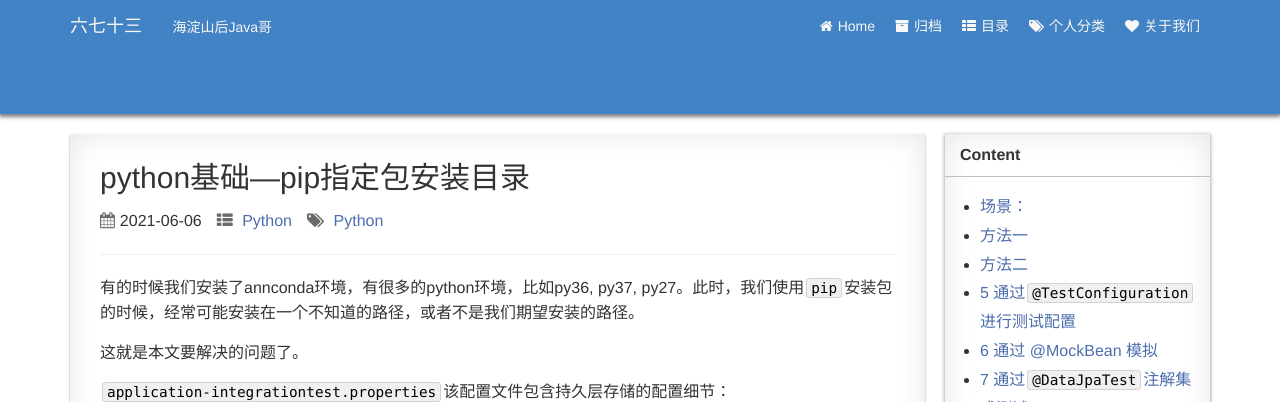
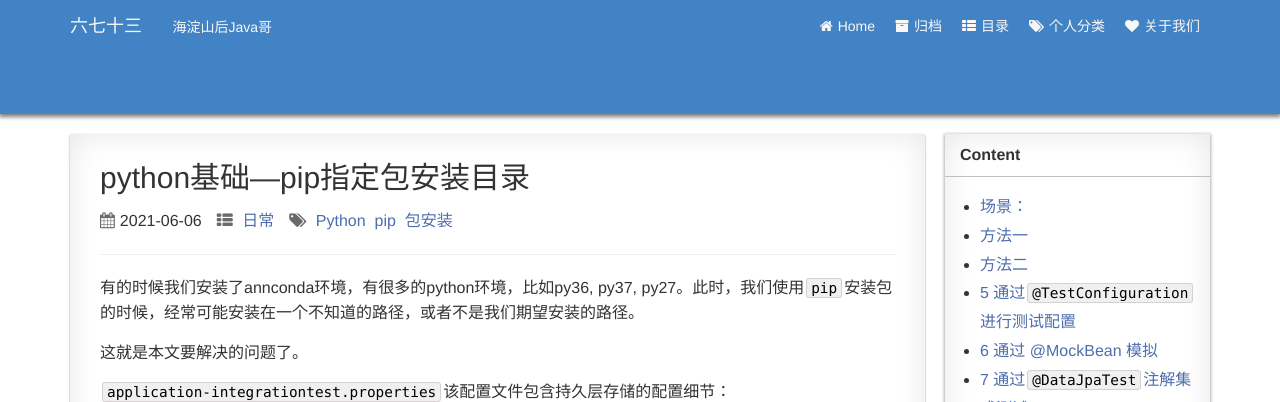
Before and after one commit to prepared48/zhongsb.github.io, a Jekyll site: the page built from _posts/2021-06-06-python基础—pip指定包安装目录.md, in a window 1280 px wide and 900 px high. Shown: the top 402 px of the window. Built offline with Jekyll 4.4.1, drawn with Linux system fonts in a browser that asks for light colours; nearby versions of some CDN libraries; comment, search, counter and statistics services are not loaded; a style sheet for code colours, icons or effects is not loaded.

Commit message:
fix categories

```diff
--- a/_posts/2021-06-06-python基础—pip指定包安装目录.md
+++ b/_posts/2021-06-06-python基础—pip指定包安装目录.md
@@ -2,8 +2,8 @@
 layout: post
 title:  "python基础—pip指定包安装目录"
 date:   2021-06-06 09:11:54
-categories: Python
-tags: Python
+categories: 日常
+tags: Python pip 包安装
 mathjax: true
 ---
 
```
